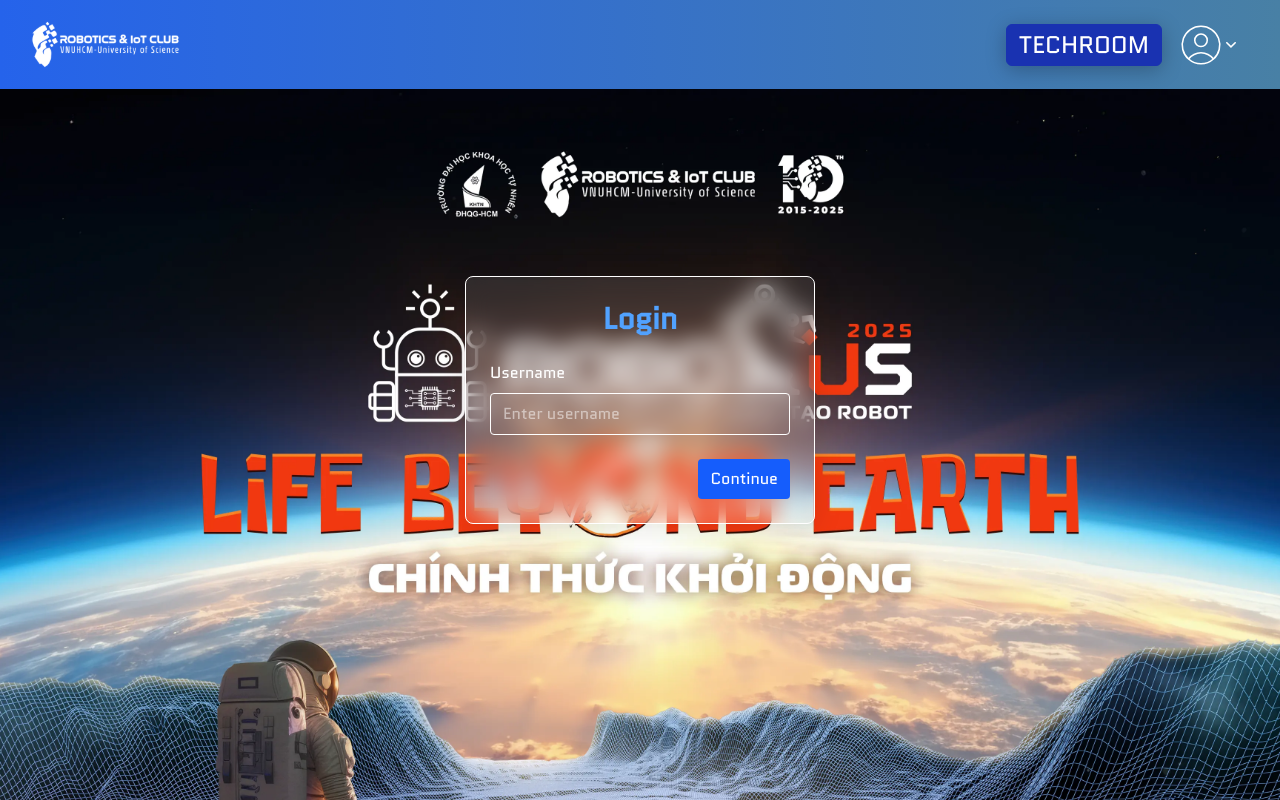
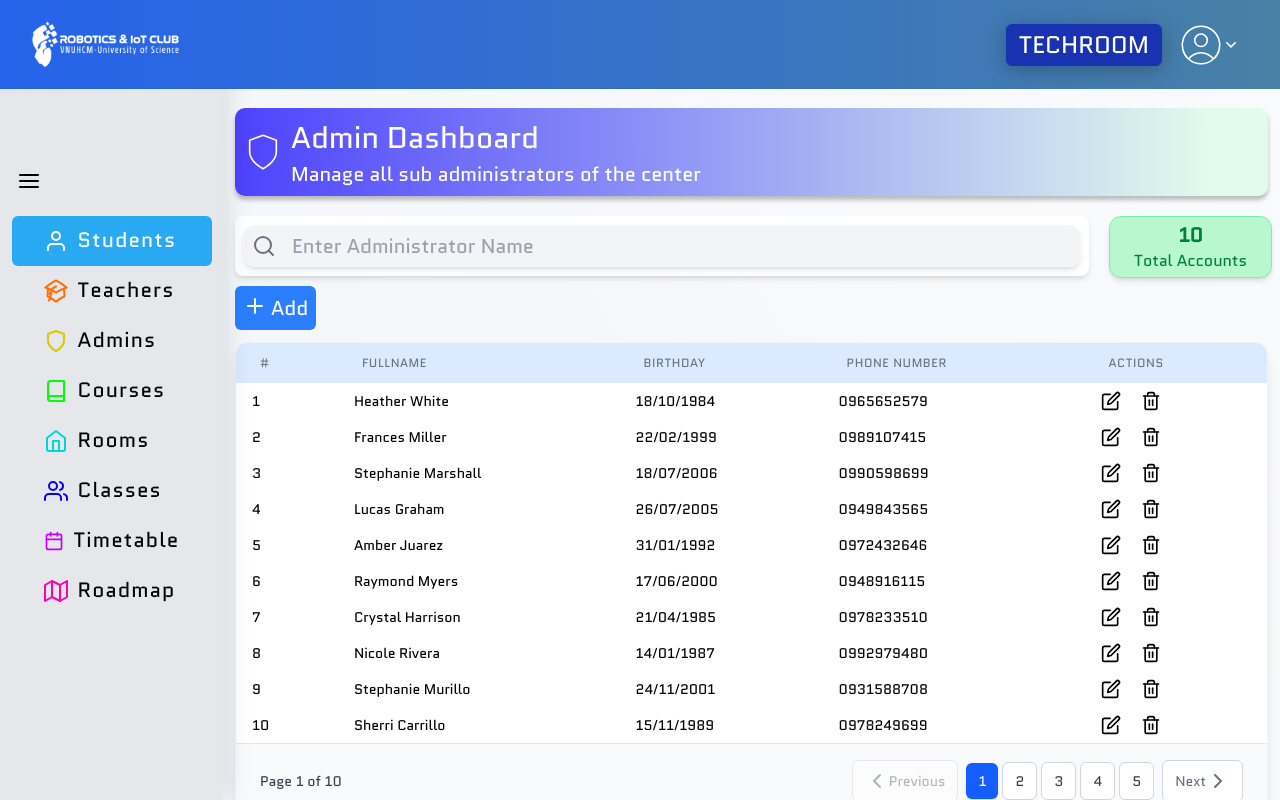
Before and after one commit to DuyITLOR/Project_SE-Techroom, a React (Vite) app in the folder client/: page /admin/Dashboard in a window 1280 px wide. Before the commit this address led to /. Shown: the top 800 px of the page. Built offline with nearby package versions, Linux system fonts and the light colour scheme.

Commit message:
feat: add pagination to table and implement logout dropdown menu - Added pagination functionality to table component with page navigation. - Implemented logout dropdown in header with click outside detection. - User can now logout directly via dropdown without confirmation popup.

```diff
--- a/client/src/App.jsx
+++ b/client/src/App.jsx
@@ -9,9 +9,10 @@ const App = () => {
     <div>
       <Routes>
         <Route path ="/" element={<Login />} />
-        <Route path ="/admin/Dashboard"  element = {<ProtectedRoute roleRequired = "admin">
-          <AdminDashBoard />
-        </ProtectedRoute>}/>
+        {/* <Route path ="/admin/Dashboard"  element = {<ProtectedRoute roleRequired = "admin">
+          <AdminDashBoard/>
+        </ProtectedRoute>}/> */}
+        <Route path ="/admin/Dashboard"  element = {<AdminDashBoard/>}/>
         <Route path ="/student/Dashboard" element = {<ProtectedRoute roleRequired ="student">
           <StudentDashboard/>
         </ProtectedRoute>}/>
--- a/client/src/components/Header.jsx
+++ b/client/src/components/Header.jsx
@@ -1,19 +1,64 @@
-import React from 'react'
+import React, { useState, useEffect, useRef } from 'react'
 import RoboticLogo from '../assets/Robotic_Logo.svg'
 import account from '../assets/account.svg'
 import arrow_down_login from '../assets/arrow_down_login.svg'
+import { useNavigate } from 'react-router-dom'
 
 const Header = () => {
+  const [isDropDownOpen, setIsDropdownOpen] = useState(false)
+  const dropdownRef = useRef(null)
+  const buttonRef = useRef(null)
+  const navigate = useNavigate()
+
+  useEffect(() => {
+    const handleClickOutside = (e) => {
+      if (dropdownRef.current && !dropdownRef.current.contains(e.target) &&
+        buttonRef.current && !buttonRef.current.contains(e.target)) {
+        setIsDropdownOpen(false)
+      }
+    }
+    document.addEventListener('mousedown', handleClickOutside)
+    return () => {
+      document.removeEventListener('mousedown', handleClickOutside)
+    }
+  }, [])
+
+  const handleLogout = () => {
+    navigate('/')
+    console.log("Logout clicked")
+  }
+
+
   return (
-    <div className='w-full bg-[linear-gradient(90deg,_#2563EB_0%,_#4880A5_100%)] px-1 flex items-center justify-between'>
-        <img src={RoboticLogo} alt="logo" className='w-[120px] h-[65px] sm:w-[163px] sm:h-[89px] object-contain ml-5'/>
-        <div className='flex items-center justify-end px-3 sm:px-10'>
-          <span className='inline-block px-2 py-1 sm:px-3 bg-[#1932b1] text-white text-1xl sm:text-2xl font-family border border-[#1932b1] rounded-md shadow-[0_4px_20px_rgba(0,0,0,0.25)]'>TECHROOM</span>
-          <img src={account} alt=""  className=' ml-3.5 w-[35px] h-[35px] sm:w-[50px] sm:h-[50px] text-white'/>
-          <img src={arrow_down_login} alt="" className='w-[8px] h-[8px] sm:w-[10px] sm:h-[10px]'/>
-        </div>
+    <div className='w-full bg-[linear-gradient(90deg,_#2563EB_0%,_#4880A5_100%)] px-1 flex items-center justify-between relative'>
+      <img src={RoboticLogo} alt="logo" className='w-[120px] h-[65px] sm:w-[163px] sm:h-[89px] object-contain ml-5' />
+      <div className='flex items-center justify-end px-3 sm:px-10 relative'>
+        <span className='inline-block px-2 py-1 sm:px-3 bg-[#1932b1] text-white text-1xl sm:text-2xl font-family border border-[#1932b1] rounded-md shadow-[0_4px_20px_rgba(0,0,0,0.25)]'>TECHROOM</span>
+        <img src={account} alt="" className=' ml-3.5 w-[35px] h-[35px] sm:w-[50px] sm:h-[50px] text-white' />
+        <button
+          ref={buttonRef}
+          onClick={() => setIsDropdownOpen(!isDropDownOpen)}
+        >
+          <img src={arrow_down_login} alt="" className='w-[8px] h-[8px] sm:w-[10px] sm:h-[10px]' />
+        </button>
+      </div>
+
+      {
+        isDropDownOpen && (
+          <div
+            ref={dropdownRef}
+            className="absolute right-0 top-[100%] mt-2 w-40 bg-white rounded shadow border z-50 animate-fadeIn"
+          >
+            <button
+              onClick={handleLogout}
+              className="w-full px-4 py-2 text-sm text-red-600 hover:bg-red-50 text-left"
+            >
+              Logout
+            </button>
+          </div>
+        )}
     </div>
   );
-};
+}
 
 export default Header;
--- a/client/src/components/Table/HandeRow.jsx
+++ b/client/src/components/Table/HandeRow.jsx
@@ -5,7 +5,7 @@ import Trash from "../../assets/trash-2.svg?react"
 
 const HandleRow = (row, index, onEdit, onDelete) => (
     <>
-      <td className="px-4 py-2 text-sm">{index + 1}</td>
+      <td className="px-4 py-2 text-sm">{row.id}</td>
       <td className="px-4 py-2 text-sm">{row.name}</td>
       <td className="px-4 py-2 text-sm">{row.dob}</td>
       <td className="px-4 py-2 text-sm">{row.phone}</td>
--- a/client/src/components/Table/PaginatedTable.jsx
+++ b/client/src/components/Table/PaginatedTable.jsx
@@ -4,20 +4,30 @@ import HandleRow from './HandeRow';
 
 const PaginatedTable = ({headers, data, onEdit, onDelete}) => {
     const [currentPage, setCurrentPage] = React.useState(1);
+    const itemsPerPage = 10
+
+    const totalPages = Math.ceil(data.length / itemsPerPage);
+    const startIndex = (currentPage - 1) * itemsPerPage;
+    const  currentPageData = data.slice(startIndex, startIndex + itemsPerPage);
 
     const onChangePage = (newPage) => {
+
+      if (newPage >= 1 || newPage <= totalPages) {
+
         setCurrentPage(newPage);
         console.log("Changing to page", newPage);
+      }
     }
+
   return (
-    <TableContent
-    headers={headers}
-    data={data}
-    currentPage={1}
-    totalPages={100}
-    onPageChange={(page) => console.log("Go to page", page)}
-    renderRow = {(row, index) => HandleRow(row, index, onEdit, onDelete)}
-  />
+      <TableContent
+      headers={headers}
+      data={currentPageData}
+      currentPage={currentPage}
+      totalPages={totalPages}
+      onPageChange={onChangePage}
+      renderRow = {(row, index) => HandleRow(row, index, onEdit, onDelete)}
+      />
   )
 }
 
--- a/client/src/components/Table/TableContent.jsx
+++ b/client/src/components/Table/TableContent.jsx
@@ -110,7 +110,7 @@ const TableContent = ({ headers, data, renderRow, currentPage, totalPages, onPag
                                                         disabled={currentPage === totalPages}
                                                     >
                                                         Next
-                                                        <ArrowRight />
+                                                        <ArrowRight/>
                                                     </button>
                                                 </div>
 
--- a/client/src/pages/Login.jsx
+++ b/client/src/pages/Login.jsx
@@ -68,7 +68,6 @@ const Login = () => {
 
   return (
     <>
-      {/* <SideBar/> */}
       <Headers />
       <div
         className="min-h-screen bg-cover bg-center bg-no-repeat"
--- a/client/src/pages/admin/AdminDashBoard.jsx
+++ b/client/src/pages/admin/AdminDashBoard.jsx
@@ -7,10 +7,9 @@ import SearchBar from '../../components/SearchBar'
 import AdminIcon from "../../assets/shield.svg?react";
 import SearchIcon from "../../assets/search.svg?react";
 import SummaryCard from '../../components/SummaryCard'
-
-
 import exampleData from '../../assets/ExampleData'
 import PaginatedTable from '../../components/Table/PaginatedTable'
+import Plus from "../../assets/plus.svg?react";
 
 const AdminDashBoard = () => {
 
@@ -23,32 +22,6 @@ const AdminDashBoard = () => {
   const onEdit = (items) => {
     console.log("Edit items: ", items);
   }
-
-  // const handleRow = (row, index) => (
-  //   <>
-  //     <td className="px-4 py-2 text-sm">{index + 1}</td>
-  //     <td className="px-4 py-2 text-sm">{row.name}</td>
-  //     <td className="px-4 py-2 text-sm">{row.dob}</td>
-  //     <td className="px-4 py-2 text-sm">{row.phone}</td>
-  //     <td className="px-4 py-2 text-sm">
-  //       <div className='flex justify-start gap-5'>
-  //         <button onClick={(e) => {
-  //           e.stopPropagation(); // Prevent row click event
-  //           handleEdit(row.phone);
-  //         }} >
-  //           <Edit className="w-5 h-5" />
-  //         </button>
-
-  //         <button onClick={(e) => {
-  //           e.stopPropagation(); // Prevent row click event
-  //           handleDelete(row.phone);
-  //         }}>
-  //           <Trash className="w-5 h-5" />
-  //         </button>
-  //       </div>
-  //     </td>
-  //   </>
-  // )
 
 
   return (
@@ -87,6 +60,16 @@ const AdminDashBoard = () => {
               </div>
             </div>
 
+            <div className = "px-3">
+              <button
+                onClick = {() => console.log("Add new admin")}
+                className = "flex gap-1 bg-blue-500 text-white text-xl px-2 py-2 rounded-md hover:bg-blue-600 transition-colors duration-200"
+              >
+                <Plus/>
+                <p>Add</p>
+                </button>
+            </div>
+
             <div className='px-3 py-3'>
                 <PaginatedTable
                   headers={['#', 'FullName', 'Birthday', 'Phone Number', 'Actions']}
```
Also changed, not shown: 1 other file (tests, documents, lock files or other folders).
